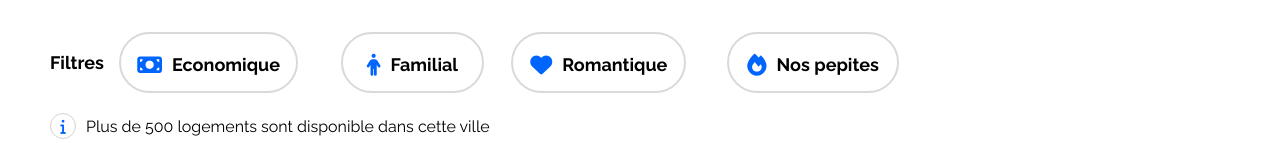
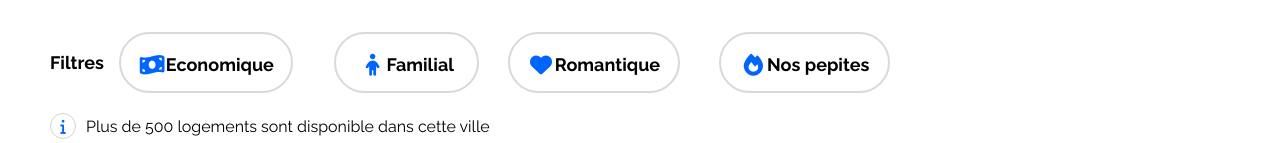
Before and after one commit to celine2605/ocr-projet-3, a plain HTML site: page index.html in a window 1280 px wide. Shown: the part 289-432 px from the top of the page. Drawn offline with Linux system fonts and the light colour scheme.

Commit message:
correction balisage

```diff
--- a/index.html
+++ b/index.html
@@ -46,28 +46,28 @@
                 <ul>
                     <li>
 
-                        <i class="fa-solid fa-money-bill"></i>
-                        <a href="#">Economique</a>
+                        <i class="fa-solid fa-money-bill-wave fa-fw"></i>
+                        Economique
 
 
                     </li>
                 </ul>
                 <ul>
                     <li>
-                        <i class="fa-solid fa-person"></i>
-                        <a href="#">Familial</a>
+                        <i class="fa-solid fa-child fa-fw"></i>
+                        Familial
                     </li>
                 </ul>
                 <ul>
                     <li>
-                        <i class="fa-solid fa-heart"></i>
-                        <a href="#">Romantique</a>
+                        <i class="fa-solid fa-heart fa-fw "></i>
+                        Romantique
                     </li>
                 </ul>
                 <ul>
                     <li>
-                        <i class="fa-solid fa-fire"></i>
-                        <a href="#">Nos pepites</a>
+                        <i class="fa-solid fa-fire fa-fw"></i>
+                        Nos pepites
 
                     </li>
                 </ul>
```
